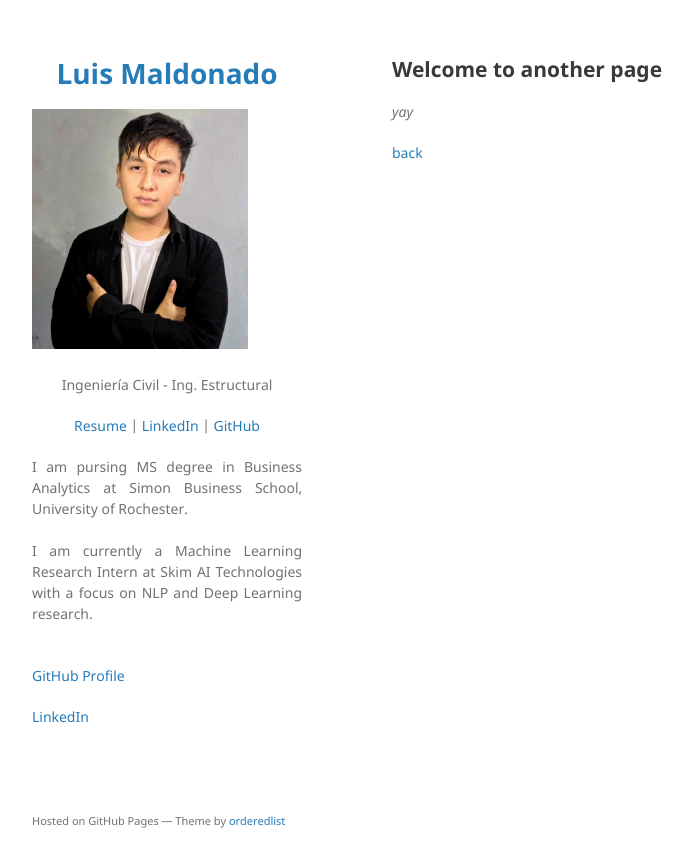
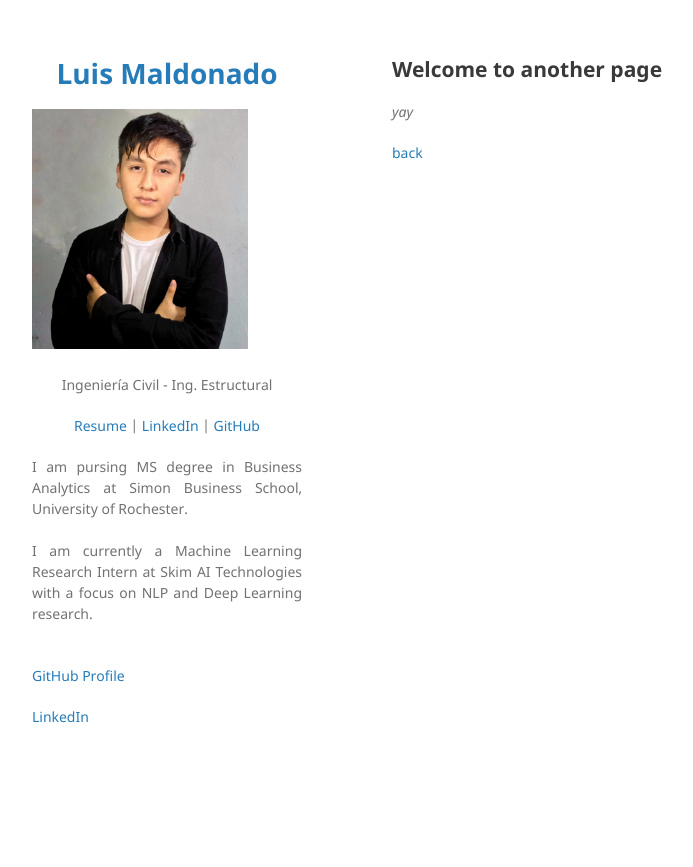
Before and after one commit to LuisMaldonado-py/LuisMaldonado-py.github.io, a Jekyll site: the page built from another-page.md, in a window 1280 px wide. Shown: the top 867 px of the page, without its empty margins (178-871 px from the left). Built offline with Jekyll 4.4.1, drawn with Linux system fonts in a browser that asks for light colours; our own code applies the rules of GitHub Pages for plain Markdown files.

Commit message:
Update default.html

```diff
--- a/_layouts/default.html
+++ b/_layouts/default.html
@@ -10,7 +10,6 @@
     <!--[if lt IE 9]>
     <script src="https://cdnjs.cloudflare.com/ajax/libs/html5shiv/3.7.3/html5shiv.min.js"></script>
     <![endif]-->
-    {% include head-custom.html %}
   </head>
   <body>
     <div class="wrapper">
@@ -48,12 +47,6 @@
       {{ content }}
 
       </section>
-      <footer>
-        {% if site.github.is_project_page %}
-        <p>This project is maintained by <a href="{{ site.github.owner_url }}">{{ site.github.owner_name }}</a></p>
-        {% endif %}
-        <p><small>Hosted on GitHub Pages &mdash; Theme by <a href="https://github.com/orderedlist">orderedlist</a></small></p>
-      </footer>
     </div>
     <script src="{{ "/assets/js/scale.fix.js" | relative_url }}"></script>
   </body>
```
